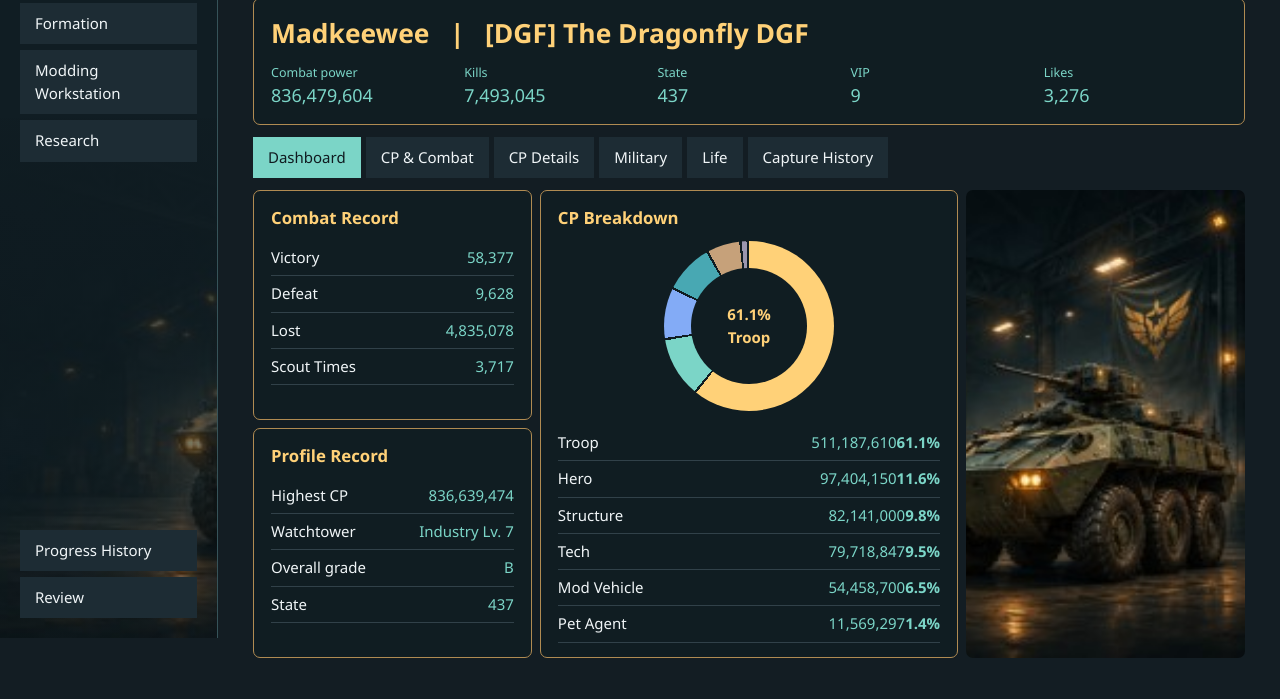
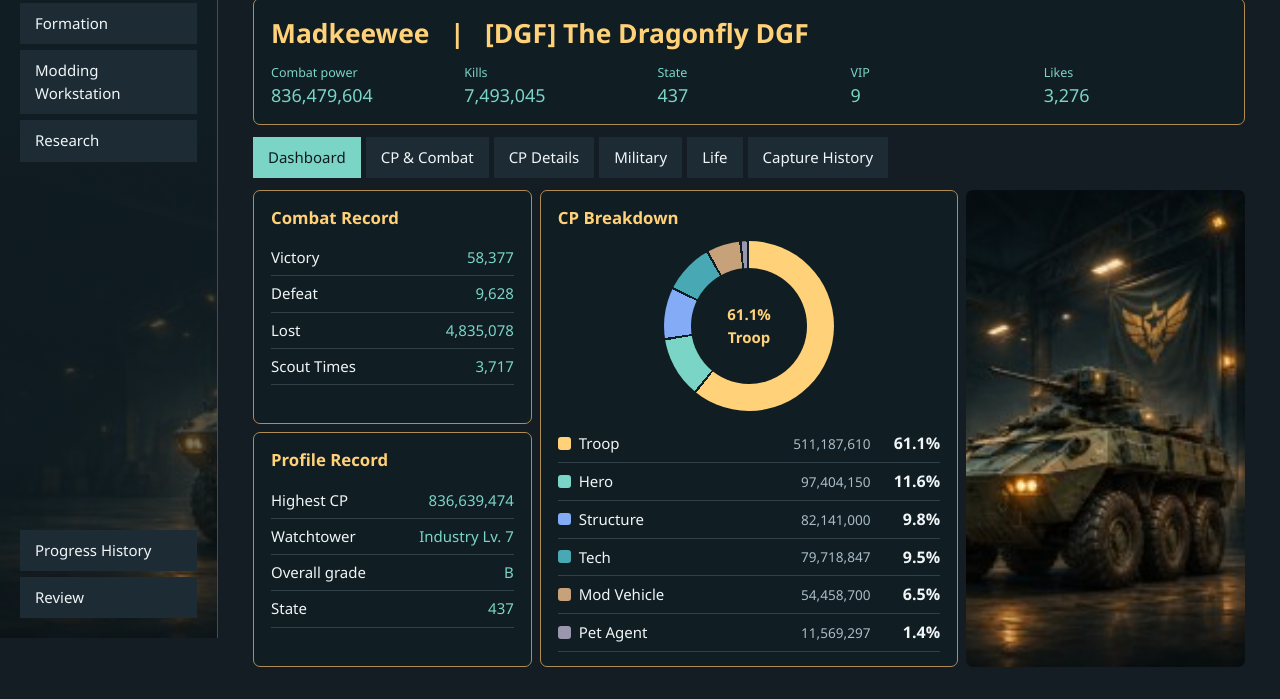
Before and after one commit to Madkeewee/dws-companion, a plain HTML site: page index.html in a window 1280 px wide. Shown: the part 162-861 px from the top of the page. Drawn offline with Linux system fonts and the light colour scheme.

Commit message:
Make the CP breakdown easier to read

```diff
--- a/style.css
+++ b/style.css
@@ -70,3 +70,10 @@ body {
     width: min(100%, 230px);
   }
 }
+
+.cp-breakdown div{display:grid;grid-template-columns:minmax(0,1fr) auto;align-items:center}
+.cp-breakdown dt{display:flex;align-items:center;gap:.5rem;line-height:1.25}
+.cp-swatch{flex:none;width:.8rem;height:.8rem;border-radius:3px}
+.cp-breakdown dd{display:grid;grid-template-columns:auto 4rem;gap:.35rem;align-items:center;font-variant-numeric:tabular-nums;font-size:.85rem}
+.cp-breakdown dd span{color:var(--muted)}
+.cp-breakdown dd strong{color:var(--ink);font-size:1rem}
```
